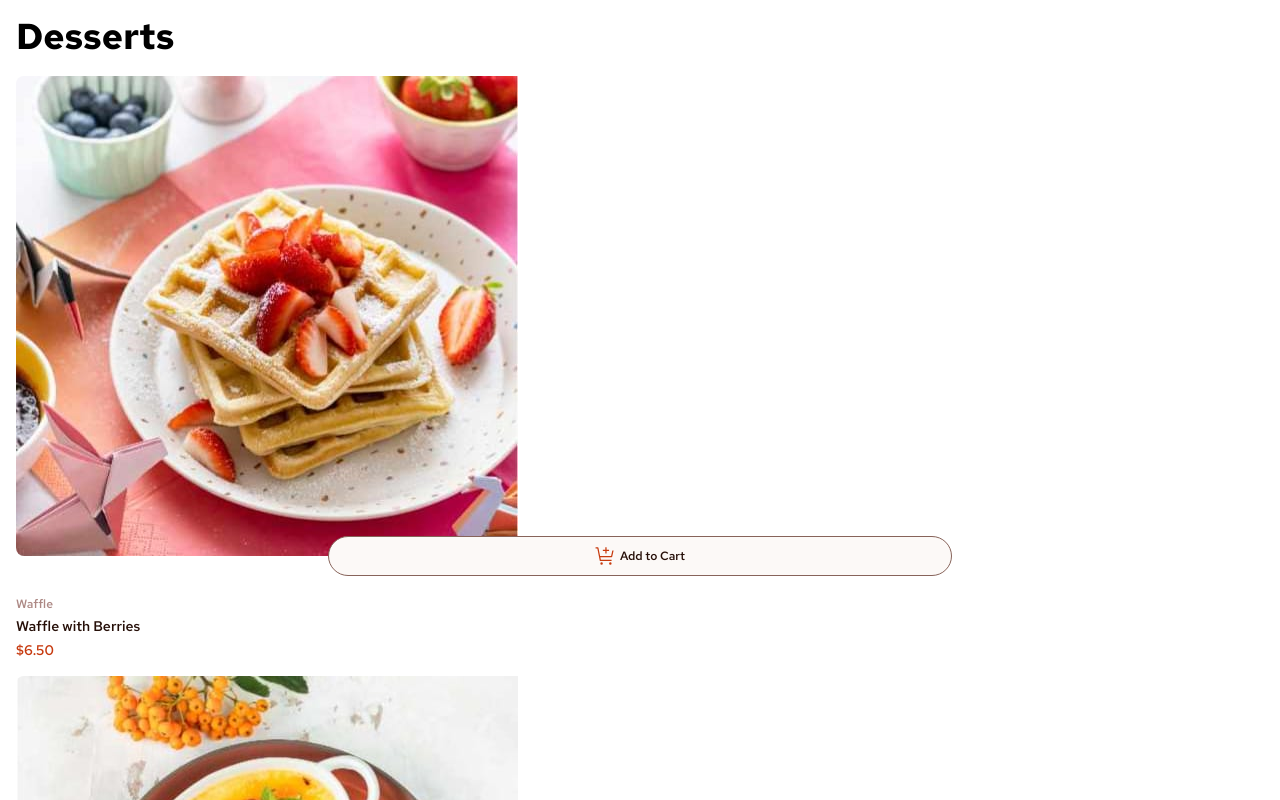
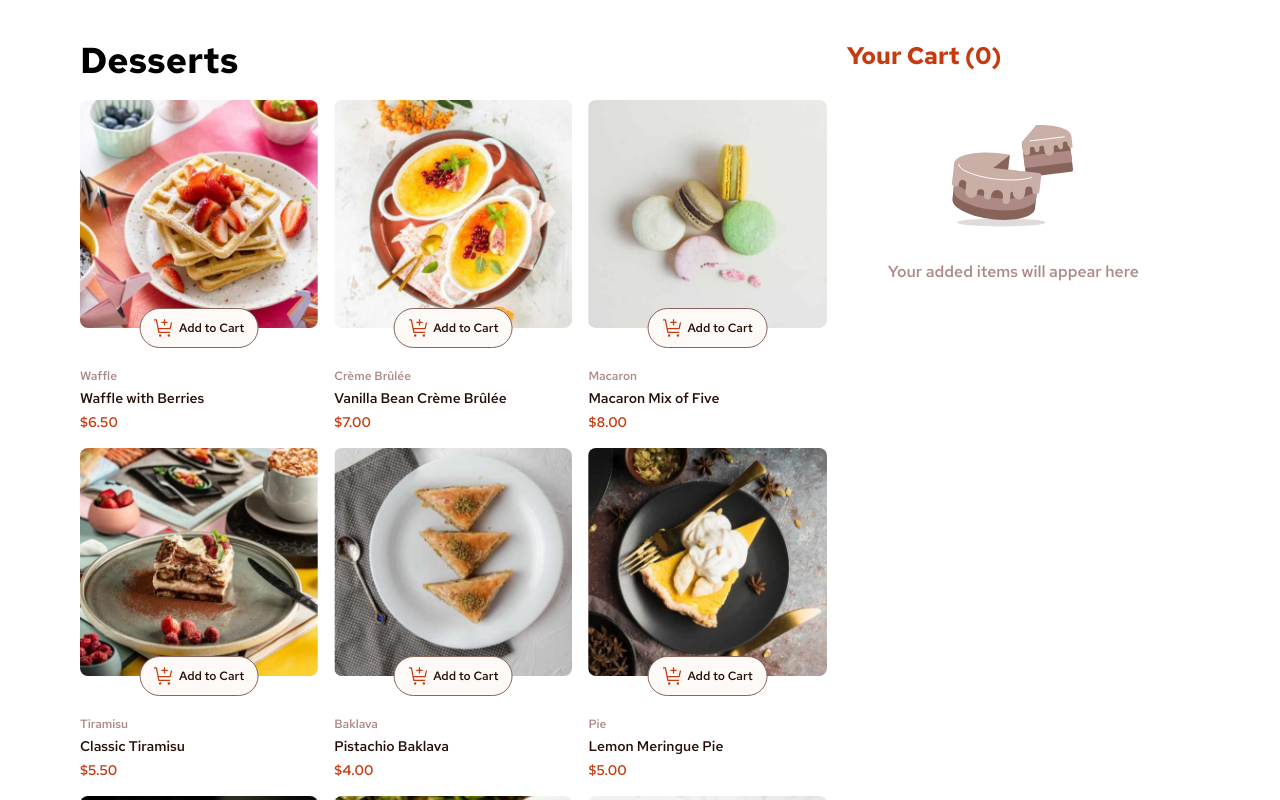
Before and after one commit to D-KILLJOY/Product-list-with-cart-react, a React (Vite) app: page / in a window 1280 px wide. Shown: the top 800 px of the page. Built offline with nearby package versions, Linux system fonts and the light colour scheme.

Commit message:
Styled tablet version

```diff
--- a/src/App.tsx
+++ b/src/App.tsx
@@ -82,14 +82,16 @@ function App() {
     }
 
     return (
-        <main className="p-4 relative">
+        <main className="p-4 mx-auto w-full max-w-300 relative grid md:p-10 md:grid-cols-3">
+            <div className="md:col-span-2">
                 <Desserts
                     dessertsDataProp={desserts}
                     cartItemsData={cartItems}
                     addToCartFunc={addToCart}
                     qtyInc={increaseQty}
                     qtyDec={decreaseQty}
-            />
+                />{" "}
+            </div>
             <Cart
                 orderToggle={toggleOrderState}
                 mainCart={cartItems}
--- a/src/Components/Cart.tsx
+++ b/src/Components/Cart.tsx
@@ -24,21 +24,21 @@ function Cart({
     cartPriceTotal,
 }: CartProps) {
     return (
-        <section className="my-10 p-5">
-            <h2 className="text-Red text-2xl font-bold">
+        <section className="my-10 p-5 md:my-0 md:pt-0">
+            <h2 className="text-Red text-2xl font-bold md:mb-5">
                 Your Cart <span>({cartItemTotal})</span>
             </h2>
             <article>
                 {mainCart.length < 1 ? (
                     <div className="flex flex-col justify-center items-center my-10">
                         <img src={emptyIllustration} alt="" />
-                        <p className="font-semibold text-Rose-400 mt-5">
+                        <p className="font-semibold text-Rose-400 mt-5 text-center">
                             Your added items will appear here
                         </p>
                     </div>
                 ) : (
                     <>
-                        <ul className="flex flex-col gap-7">
+                        <ul className="flex flex-col gap-7 ">
                             {mainCart.map((item) => (
                                 <li
                                     className="flex justify-between items-center"
@@ -83,7 +83,7 @@ function Cart({
 
                         <div className="flex justify-center items-center gap-2">
                             <img src={carbonIcon} alt="" />
-                            <p className="text-Rose-900 text-xs">
+                            <p className="text-Rose-900 text-xs text-center">
                                 This is a{" "}
                                 <span className="font-bold">
                                     carbon-neutral
--- a/src/Components/Desserts.tsx
+++ b/src/Components/Desserts.tsx
@@ -52,7 +52,7 @@ function Desserts({
     return (
         <section>
             <h1 className="font-bold text-4xl mb-5">Desserts</h1>
-            <section className="grid gap-4">
+            <section className="grid gap-4 md:grid md:grid-cols-2 lg:grid-cols-3">
                 {dessertsDataProp.map((dessert) => {
                     const cartItem = cartItemsData.find(
                         (cart) => cart.name === dessert.name
@@ -99,14 +99,14 @@ function Desserts({
                                         <div className="bg-Red border border-Red rounded-full flex items-center justify-between px-3 h-10 w-1/2 -translate-y-1/2 translate-x-1/2 cursor-pointer">
                                             <button
                                                 type="button"
-                                                className="border rounded-full h-4 w-4 flex justify-center items-center border-Rose-100"
+                                                className="border rounded-full h-4 w-4 flex justify-center items-center border-Rose-100 cursor-pointer"
                                                 onClick={() =>
                                                     qtyDec(dessert.name)
                                                 }
                                             >
                                                 <img
                                                     src={decreaseIcon}
-                                                    alt=""
+                                                    alt="- icon"
                                                 />
                                             </button>
                                             <span className="font-semibold text-Rose-100 text-sm">
@@ -114,14 +114,14 @@ function Desserts({
                                             </span>
                                             <button
                                                 type="button"
-                                                className="border rounded-full h-4 w-4 flex justify-center items-center border-Rose-100"
+                                                className="border rounded-full h-4 w-4 flex justify-center items-center border-Rose-100 cursor-pointer"
                                                 onClick={() =>
                                                     qtyInc(dessert.name)
                                                 }
                                             >
                                                 <img
                                                     src={increaseIcon}
-                                                    alt=""
+                                                    alt="+ icon"
                                                 />
                                             </button>
                                         </div>
```
Lines whose indentation alone changed are shown as unchanged.
